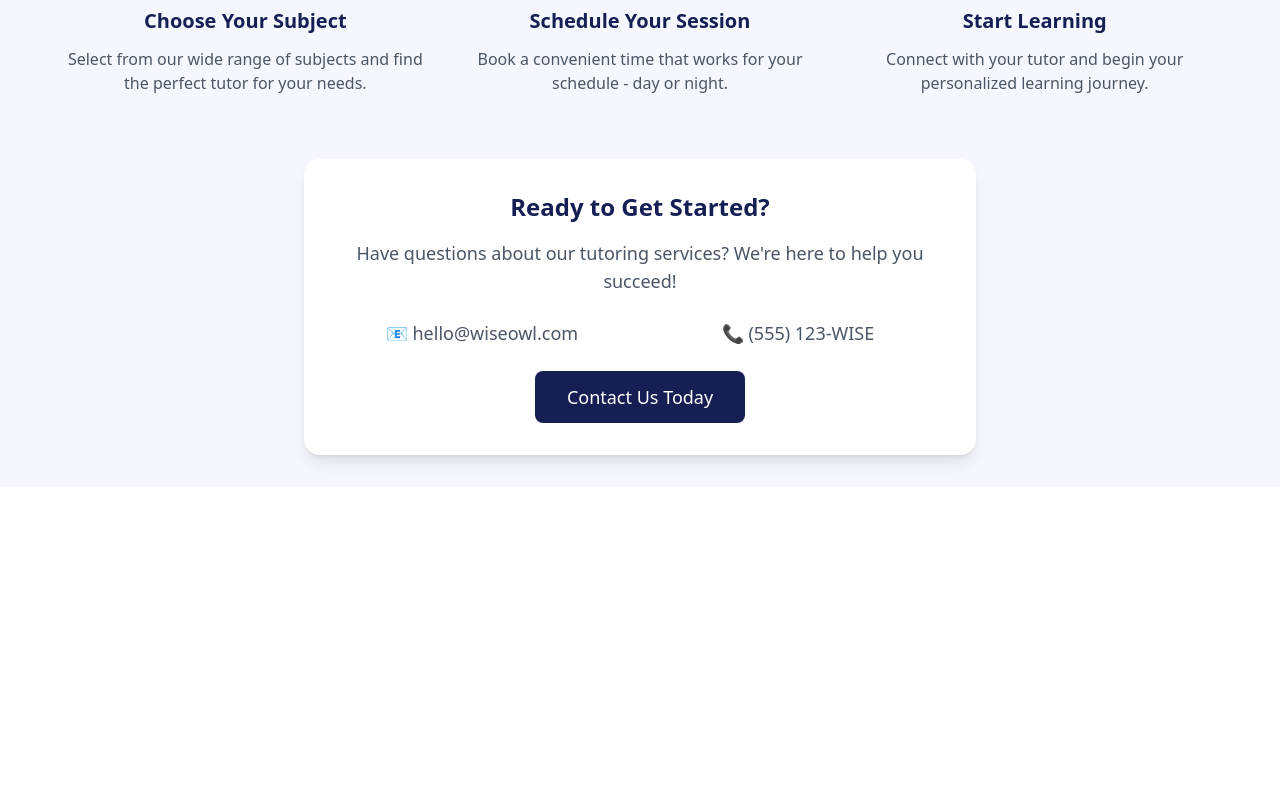
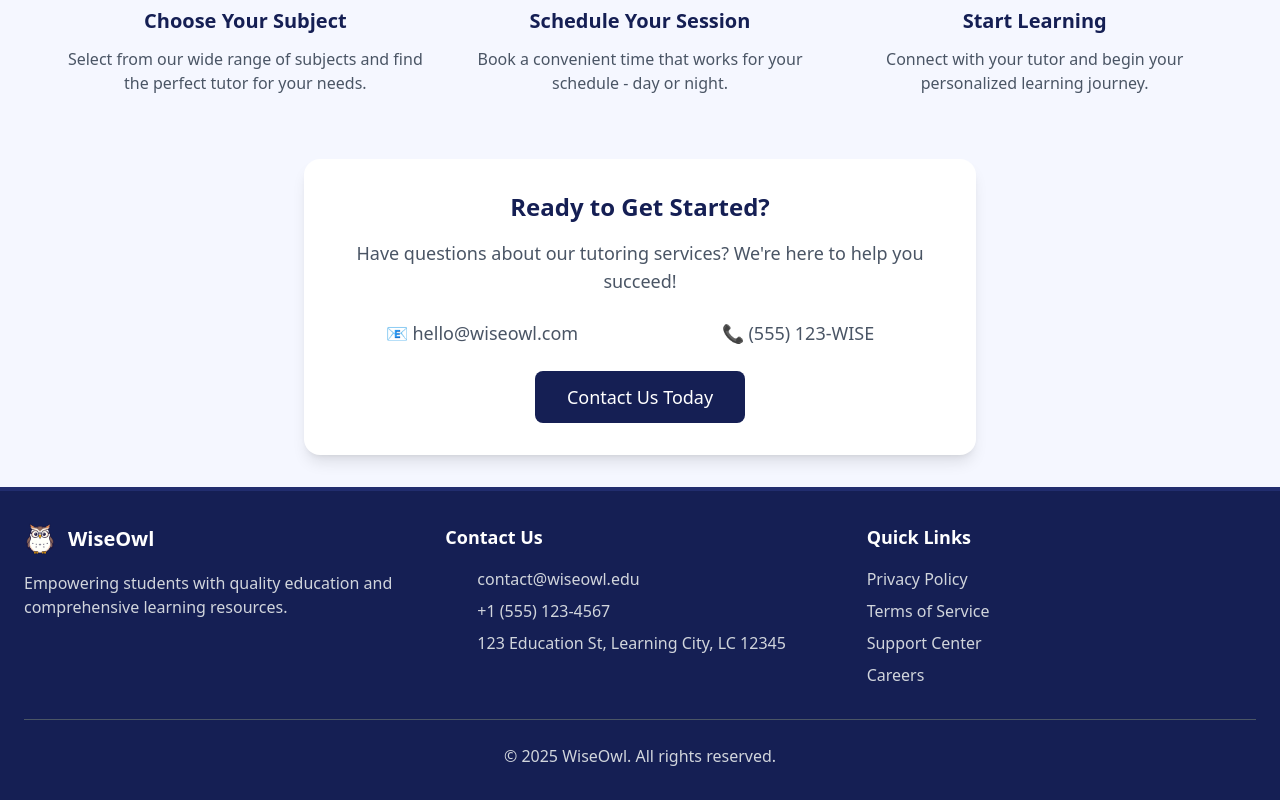
Before and after one commit to GavinCopley/svelte1, a SvelteKit app: page / in a window 1280 px wide. Shown: the part 1041-1841 px from the top of the page. Before the commit the page ends 1528 px from the top, so only its background shows below. Built offline with nearby package versions, Linux system fonts and the light colour scheme.

Commit message:
added footer

```diff
--- a/src/routes/+layout.svelte
+++ b/src/routes/+layout.svelte
@@ -60,4 +60,55 @@
             <slot />
         </div>
     </main>
+
+    <!-- Footer -->
+    <footer class="bg-[#151f54] text-white border-t-4 border-[#212d6e]">
+        <div class="container mx-auto px-6 py-8">
+            <div class="grid md:grid-cols-3 gap-8">
+                <!-- Company Info -->
+                <div>
+                    <div class="flex items-center space-x-3 mb-4">
+                        <img src="/favicon.png" alt="Logo" class="w-8 h-8" />
+                        <h3 class="text-xl font-bold">WiseOwl</h3>
+                    </div>
+                    <p class="text-gray-300 mb-4">Empowering students with quality education and comprehensive learning resources.</p>
+                </div>
+
+                <!-- Contact Info -->
+                <div>
+                    <h3 class="text-lg font-semibold mb-4">Contact Us</h3>
+                    <div class="space-y-2 text-gray-300">
+                        <div class="flex items-center space-x-2">
+                            <Icon name="email" />
+                            <span>contact@wiseowl.edu</span>
+                        </div>
+                        <div class="flex items-center space-x-2">
+                            <Icon name="phone" />
+                            <span>+1 (555) 123-4567</span>
+                        </div>
+                        <div class="flex items-center space-x-2">
+                            <Icon name="location" />
+                            <span>123 Education St, Learning City, LC 12345</span>
+                        </div>
+                    </div>
+                </div>
+
+                <!-- Quick Links -->
+                <div>
+                    <h3 class="text-lg font-semibold mb-4">Quick Links</h3>
+                    <div class="space-y-2">
+                        <a href="/privacy" class="text-gray-300 hover:text-white transition-colors block">Privacy Policy</a>
+                        <a href="/terms" class="text-gray-300 hover:text-white transition-colors block">Terms of Service</a>
+                        <a href="/support" class="text-gray-300 hover:text-white transition-colors block">Support Center</a>
+                        <a href="/careers" class="text-gray-300 hover:text-white transition-colors block">Careers</a>
+                    </div>
+                </div>
+            </div>
+
+            <!-- Copyright -->
+            <div class="border-t border-gray-600 mt-8 pt-6 text-center text-gray-300">
+                <p>&copy; 2025 WiseOwl. All rights reserved.</p>
+            </div>
+        </div>
+    </footer>
 </div>
```
